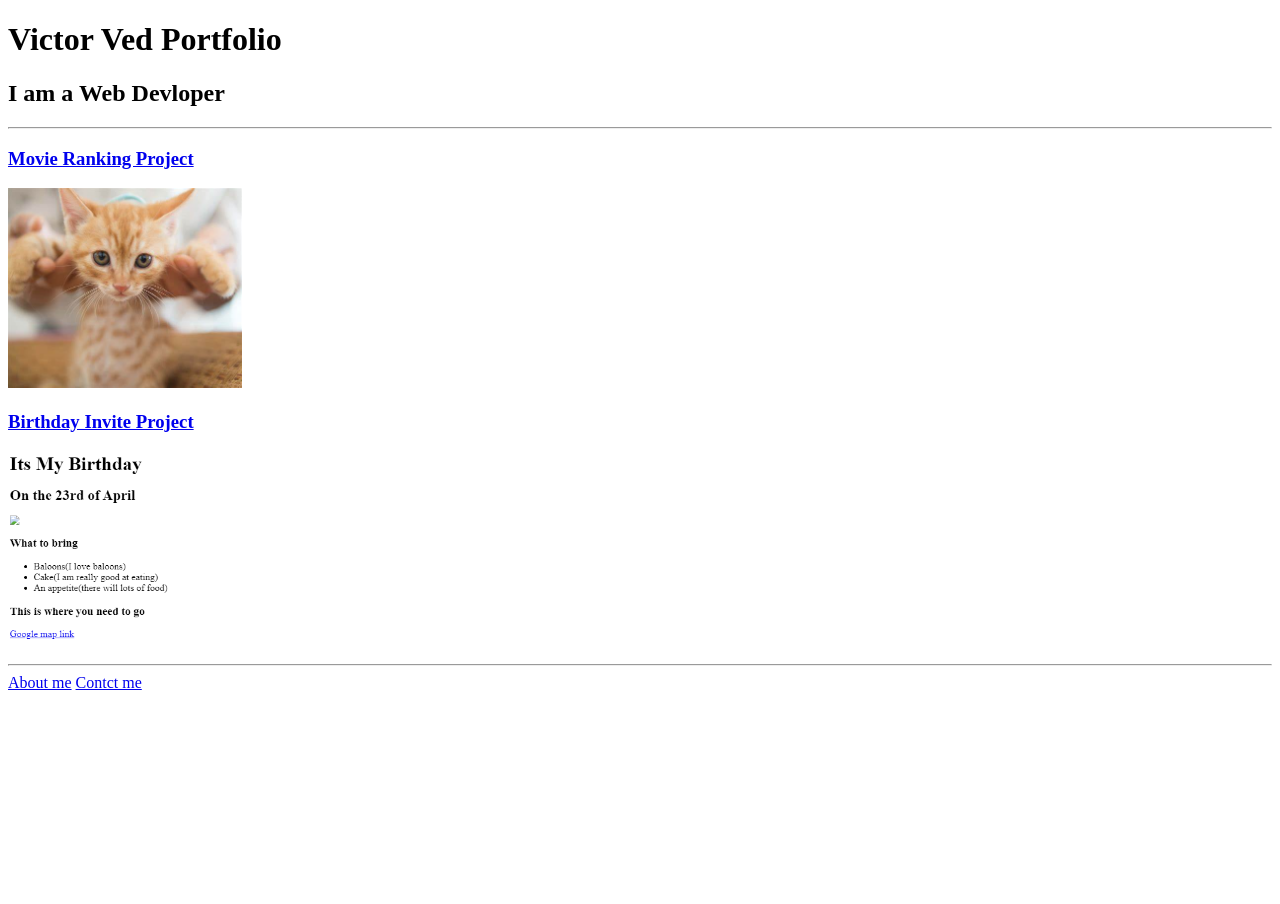
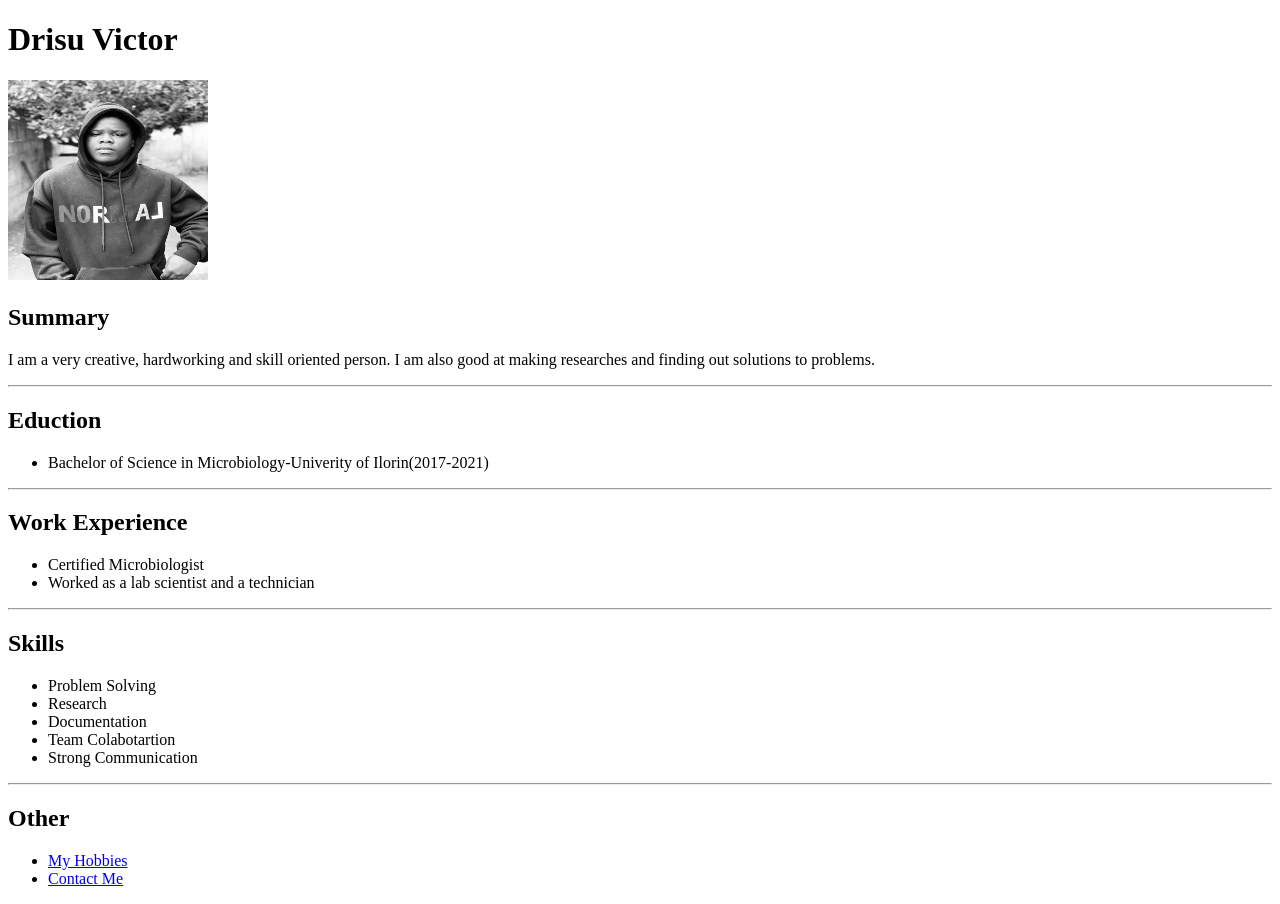
Before and after one commit to Ved-ved/ved-portfolio, a plain HTML site: page index.html in a window 1280 px wide. Before the commit the page ends 800 px from the top, so only its background shows below. Drawn offline with Linux system fonts and the light colour scheme.

Commit message:
Add files via upload

```diff
--- a/index.html
+++ b/index.html
@@ -3,18 +3,47 @@
 <head>
     <meta charset="UTF-8">
     <meta name="viewport" content="width=device-width, initial-scale=1.0">
-    <title>Victor's Portfolio</title>
+    <title>My Resume</title>
 </head>
 <body>
-    <h1>Victor Ved Portfolio</h1>
-    <h2>I am a Web Devloper</h2>
+    <h1>Drisu Victor</h1>
+    <img src="./WhatsApp Image 2023-09-21 at 01.49.15.jpg" height="200" width="200">
+    <h2>Summary</h2>
+    <p>I am a very creative, hardworking and skill oriented person. I am also good at making researches and finding out solutions to problems.</p>
     <hr>
-    <h3><a href="./public/index.html">Movie Ranking Project</a></h3>
-    <img src="./assets/images/cat.png" height="200"/>
-    <h3><a href="./public/birthday.html">Birthday Invite Project</a></h3>
-    <img src="./assets/images/Screenshot 2023-09-18 185936.png" height="200">
+    <h2>Eduction</h2>
+    <ul>
+        <li>Bachelor of Science in Microbiology-Univerity of Ilorin(2017-2021)</li>
+    </ul>
     <hr>
-    <a href="./public/about.html">About me</a>
-    <a href="./public/contact.html">Contct me</a>
+    <h2>Work Experience</h2>
+    <ul>
+        <li>Certified Microbiologist</li>
+        <li>Worked as a lab scientist and a technician</li>
+    </ul>
+    <hr>
+    <h2>Skills</h2>
+    <ul>
+        <li>Problem Solving</li>
+        <li>Research</li>
+        <li>Documentation</li>
+        <li>Team Colabotartion</li>
+        <li>Strong Communication</li>
+    </ul>
+    <hr>
+    <h2>Other</h2>
+    <ul>
+        <li><a href="./hobbies.html">My Hobbies</a></li>
+        <li><a href="./contact.html">Contact Me</a></li>
+    </ul>
+
+
+
+
+
+
+
+
+
 </body>
 </html>
```
Also changed, not shown: contact.html (added, +5 -0 lines), hobbies.html (added, +7 -0 lines), WhatsApp Image 2023-09-21 at 01.49.15.jpg (added).
